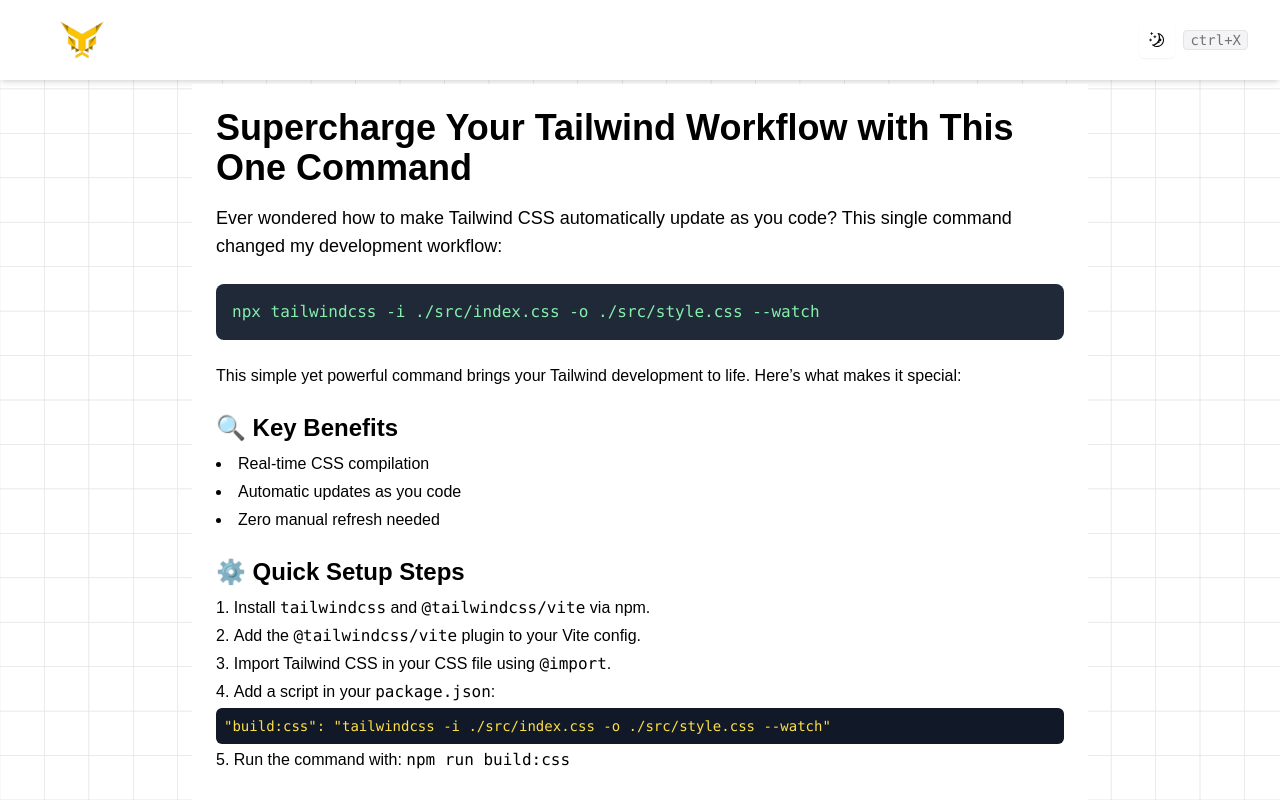
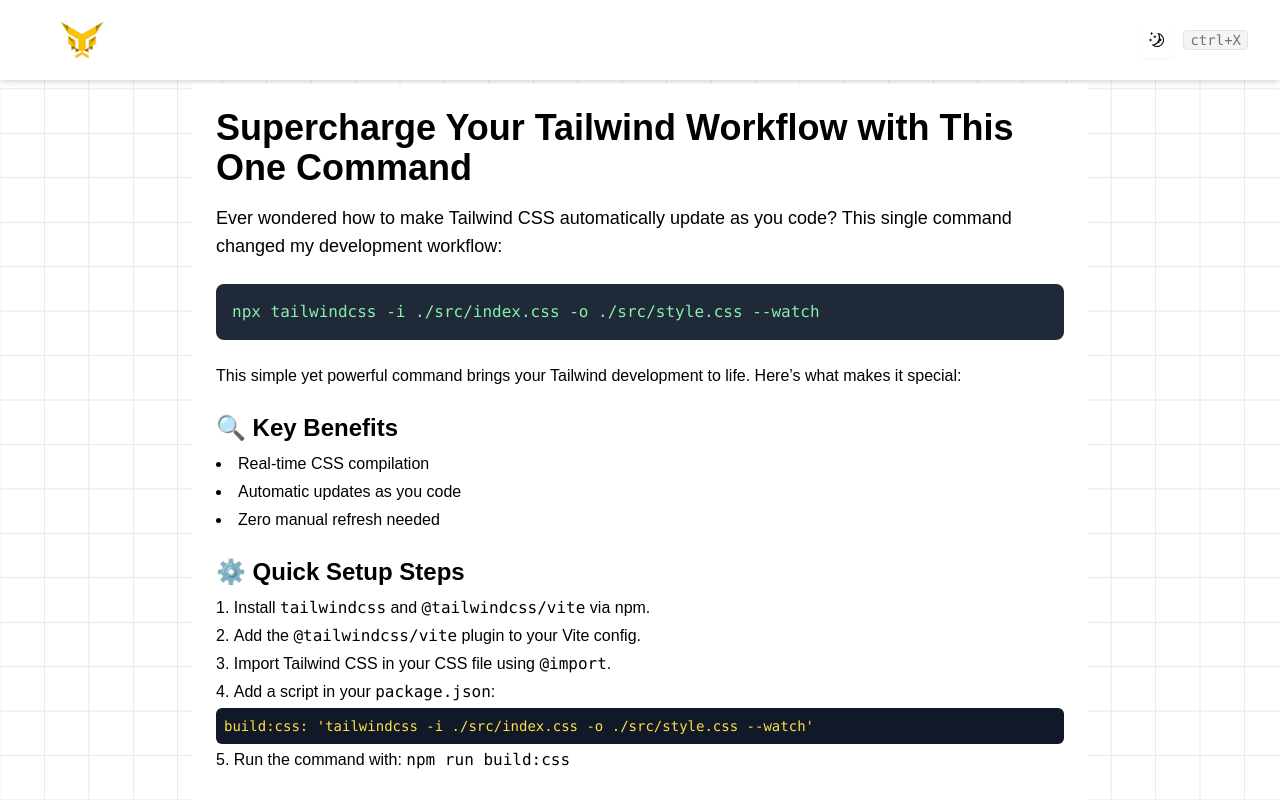
Before and after one commit to Tarunsaisrinivas/NextJS-Portfolio, a Next.js app: page /blogs/tailwind in a window 1280 px wide. Shown: the top 800 px of the page. Built offline with nearby package versions, Linux system fonts and the light colour scheme.

Commit message:
added blog 4 updated

```diff
--- a/app/blogs/tailwind/page.jsx
+++ b/app/blogs/tailwind/page.jsx
@@ -51,8 +51,8 @@
           <li>
             Add a script in your <code>package.json</code>:
             <pre className="bg-gray-900 text-yellow-300 rounded-md p-2 text-sm mt-1">
-              "build:css": "tailwindcss -i ./src/index.css -o ./src/style.css
-              --watch"
+              build:css: &apos;tailwindcss -i ./src/index.css -o
+              ./src/style.css --watch&apos;
             </pre>
           </li>
           <li>
```
